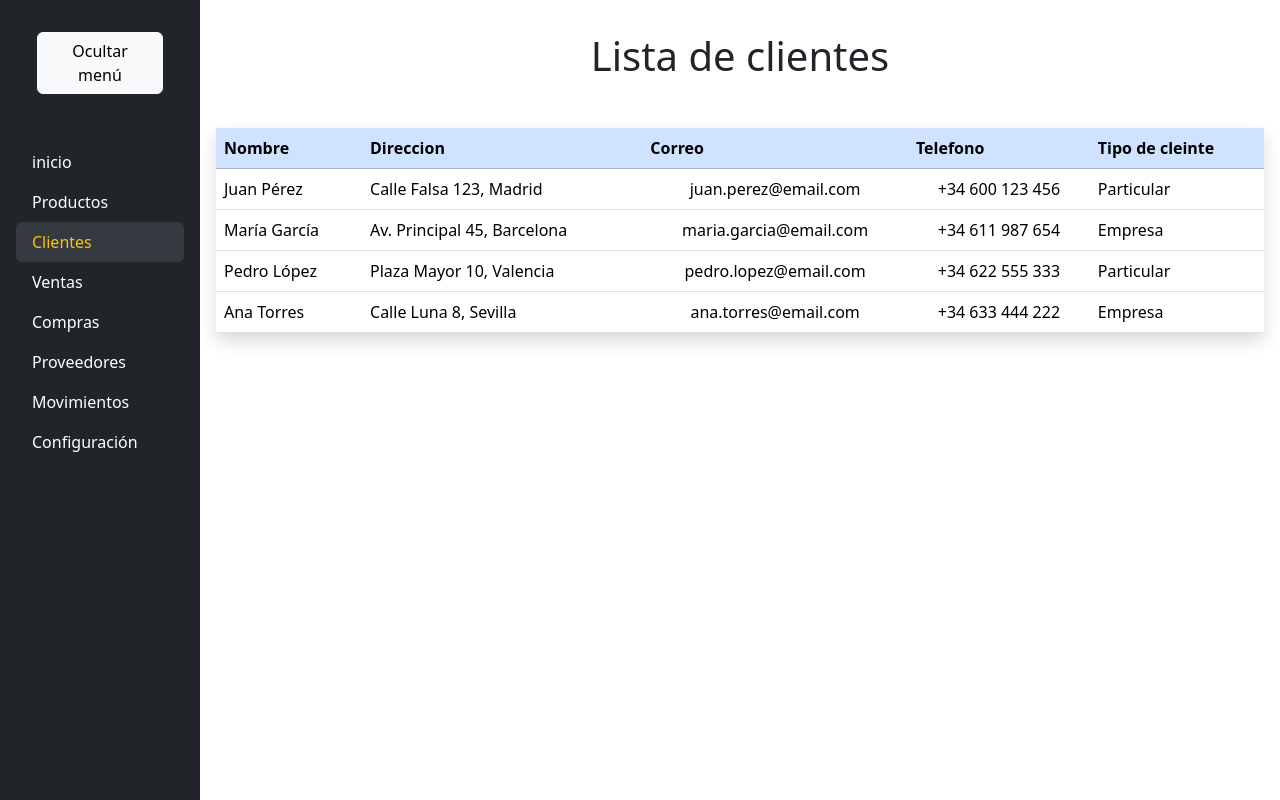
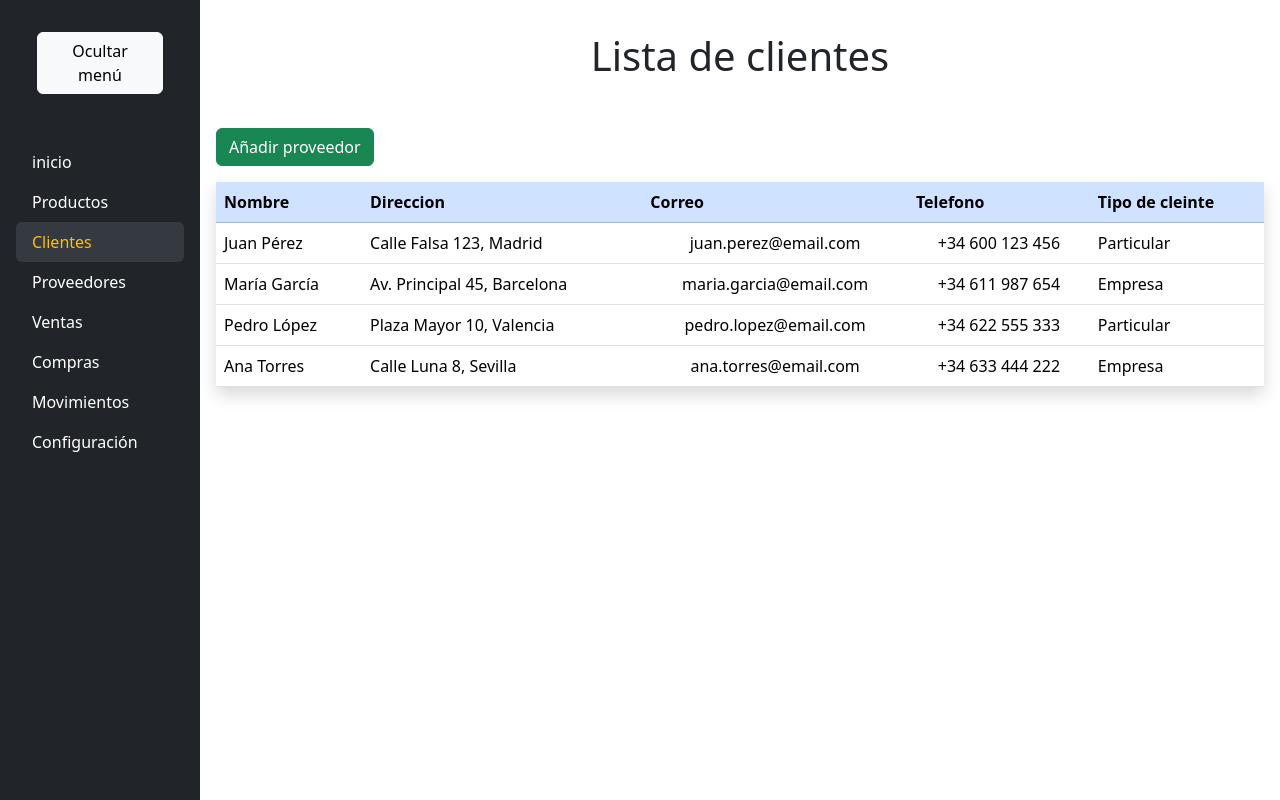
Before and after one commit to CarlosCedeira/inventaryAWS, a React (Vite) app in the folder front/: page / in a window 1280 px wide. Both pictures are taken after a click on the link "Clientes". Built offline with nearby package versions, Linux system fonts and the light colour scheme.

Commit message:
sin comentarios

```diff
--- a/front/src/Nav.jsx
+++ b/front/src/Nav.jsx
@@ -143,6 +143,17 @@ function Nav() {
             <li className="nav-item">
               <a
                 className={`nav-link text-white ${
+                  activePage === "proveedores" ? "active" : ""
+                }`}
+                href="#"
+                onClick={() => setActivePage("proveedores")}
+              >
+                Proveedores
+              </a>
+            </li>
+            <li className="nav-item">
+              <a
+                className={`nav-link text-white ${
                   activePage === "ventas" ? "active" : ""
                 }`}
                 href="#"
@@ -162,17 +173,7 @@ function Nav() {
                 Compras
               </a>
             </li>
-            <li className="nav-item">
-              <a
-                className={`nav-link text-white ${
-                  activePage === "proveedores" ? "active" : ""
-                }`}
-                href="#"
-                onClick={() => setActivePage("proveedores")}
-              >
-                Proveedores
-              </a>
-            </li>
+
             <li className="nav-item">
               <a
                 className={`nav-link text-white ${
--- a/front/src/components/clients/getClients.jsx
+++ b/front/src/components/clients/getClients.jsx
@@ -32,6 +32,7 @@ const GetClients = () => {
   return (
     <>
       <h1 className="text-center mt-3 mb-5">Lista de clientes</h1>
+      <button className="btn btn-success mb-3">Añadir proveedor</button>
 
       <div className={`fade-init${fadeIn ? " fade-in" : ""}`}>
         <table className="table table-responsive table-hover align-middle shadow">
--- a/front/src/components/products/getProducts.jsx
+++ b/front/src/components/products/getProducts.jsx
@@ -111,8 +111,8 @@ const GetProducts = () => {
               <th className="text-start">Precio de Compra</th>
               <th className="text-start">Caducidad</th>
               <th className="text-start">Ubicación</th>
-              <th className="text-start">Unidad de medida</th>
-              <th className="text-start">Cantidad de medida</th>
+              {/*<th className="text-start">Unidad de medida</th> */}
+              {/* <th className="text-start">Cantidad de medida</th> */}
             </tr>
           </thead>
           <tbody>
@@ -154,7 +154,7 @@ const GetProducts = () => {
                 >
                   {product.ubicacion}
                 </td>
-                <td
+                {/*<td
                   className="text-start"
                   onClick={() => handleTdClick(product)}
                 >
@@ -165,7 +165,7 @@ const GetProducts = () => {
                   onClick={() => handleTdClick(product)}
                 >
                   {product.cantidad_medida}
-                </td>
+                </td> */}
               </tr>
             ))}
           </tbody>
--- a/front/src/components/suppliers/getSuppliers.jsx
+++ b/front/src/components/suppliers/getSuppliers.jsx
@@ -32,6 +32,7 @@ const GetSupliers = () => {
   return (
     <>
       <h1 className="text-center mt-3 mb-5">Lista de proveedores</h1>
+      <button className="btn btn-success mb-3">Añadir proveedor</button>
 
       <div className={`fade-init${fadeIn ? " fade-in" : ""}`}>
         <table className="table table-responsive table-hover align-middle shadow">
```
Also changed, not shown: 2 other files (tests, documents, lock files or other folders).
